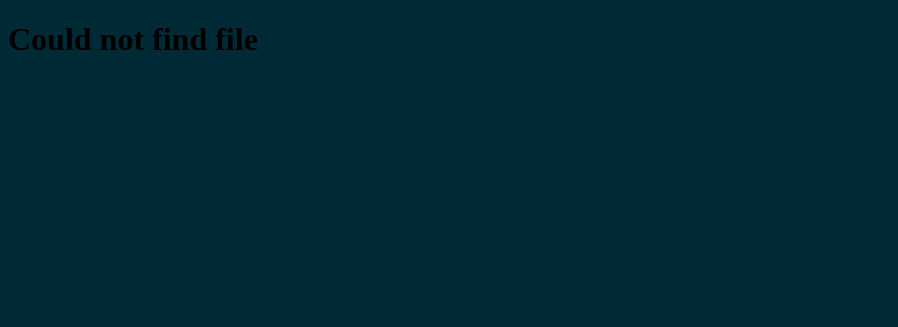
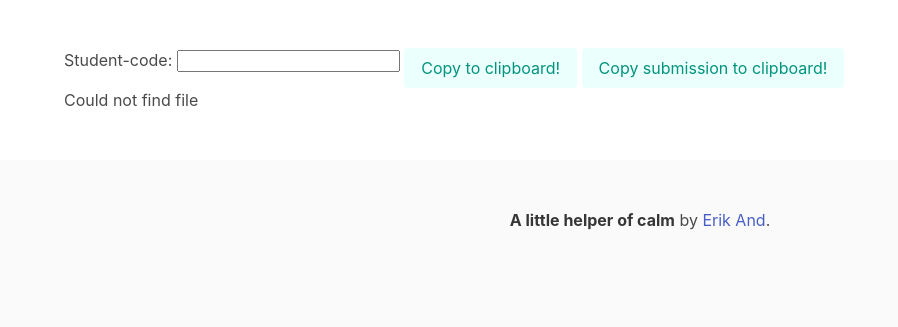
Before and after one commit to kalzun/assignment_view, a Flask app: template app/templates/fileviewer.html in a window 1280 px wide. Shown: the top 327 px of the page, without its empty margins (0-898 px from the left). Run offline with Flask 2, Linux system fonts and the light colour scheme; the template is opened without the code that fills it, so the values that code supplies are empty; some libraries are stand-ins or nearby versions.

Commit message:
Add copy from frontend available

```diff
--- /dev/null
+++ b/app/pytest.ini
@@ -0,0 +1,4 @@
+# pytest.ini
+[pytest]
+testpaths =
+    test
--- a/app/sort_server.py
+++ b/app/sort_server.py
@@ -15,6 +15,10 @@ app = Flask(__name__,
 # To run the development server:
 # export FLASK_APP=sort_server.py
 # flask run
+app.config.update(
+    TESTING=True,
+    TEMPLATES_AUTO_RELOAD = True,
+)
 
 app.config.from_object(__name__)
 
@@ -49,4 +53,21 @@ def get_specific_file(folder, group, filename):
     filepath = group_dir.joinpath(filename)
     with open(filepath, 'r') as f:
         content = ''.join(f.readlines())
-        return render_template('fileviewer.html', context=content)
+        return render_template('fileviewer.html', context=content, filename=get_studentcode_from_filename(filename))
+
+
+def get_studentcode_from_filename(filename):
+    '''
+    Studentcode consists of three letters and three int
+    if not found, return name of student
+    '''
+    def valid_student_code(code):
+        left, right = code[:3], code[3:]
+        return len(left) == 3 and len(right) == 3
+
+    splitted = filename.replace('.', '_').split('_')
+    for elem in splitted:
+        if valid_student_code(elem):
+            return elem
+    else:
+        return filename[:filename.find('_')]
--- a/app/templates/fileviewer.html
+++ b/app/templates/fileviewer.html
@@ -3,14 +3,25 @@
 <head>
     <title>Small app of calm</title>
     <link rel="stylesheet"
-      href="//cdnjs.cloudflare.com/ajax/libs/highlight.js/10.1.2/styles/solarized-dark.min.css">
+      href="https://cdnjs.cloudflare.com/ajax/libs/highlight.js/10.1.2/styles/tomorrow.min.css">
+     <link rel="stylesheet" href="https://cdn.jsdelivr.net/npm/bulma@0.9.0/css/bulma.min.css">
 <style>
 body {
 
-    background: #002b36;
+    < -- background: #002b36; -->
 }
+
+.invisible {
+    visibility: hidden;
+}
+
+#info-success-copy {
+  position: relative;
+  display: inline-block;
+}
+
 </style>
-<script src="//cdnjs.cloudflare.com/ajax/libs/highlight.js/10.1.2/highlight.min.js"></script>
+<script src="https://cdnjs.cloudflare.com/ajax/libs/highlight.js/10.1.2/highlight.min.js"></script>
 <script charset="UTF-8" src="https://cdnjs.cloudflare.com/ajax/libs/highlight.js/10.1.2/languages/python.min.js"></script>
  <script>hljs.initHighlightingOnLoad();</script>
 <!-- and it's easy to individually load additional languages -->
@@ -19,13 +30,81 @@ body {
     <!-- <script>hljs.initHighlightingOnLoad();</script> -->
 </head>
 <body>
+  <section class="section">
+        <div class="container">
+            <div class="student-code">
+            Student-code: <input type="text" type="text" value="{{filename}}" id="studentcode" readonly>
+            <button class="button is-primary is-light" onclick="copyStudentcode()">Copy to clipboard!</button>
+            <button class="button is-primary is-light" onclick="copyStudentsubmission()">Copy submission to clipboard!</button>
+            <span id="info-success-copy" class="tag is-success is-light invisible">Copied to clipboard!</span>
+        </div>
         {% if context %}
+        <div class="container">
             <div>
-   <pre><code class="python">{{ context }}
+               <pre><code class="python" id="submissioncode">{{ context }}
                </code></pre>
+            </div>
         </div>
         {% else %}
           <h1>Could not find file</h1>
         {% endif %}
+
+        </div>
+  </section>
+
+<footer class="footer">
+  <div class="content has-text-centered">
+    <p>
+      <strong>A little helper of calm</strong> by <a href="https://longrind.com">Erik And</a>. </p>
+
+  </div>
+</footer>
+
+    <script>
+        function copyStudentcode() {
+          /* Get the text field */
+          var copyText = document.getElementById("studentcode");
+
+          /* Select the text field */
+          copyText.select();
+          copyText.setSelectionRange(0, 99999); /*For mobile devices*/
+
+          /* Copy the text inside the text field */
+          document.execCommand("copy");
+
+          /* Alert the copied text */
+          <!-- alert("Copied the text: " + copyText.value); -->
+
+          toggleSuccessInfo("info-success-copy");
+
+        };
+
+        function copyStudentsubmission() {
+          /* Get the text field */
+          const el = document.createElement('textarea');
+          el.value = document.getElementById("submissioncode").textContent;
+          el.setAttribute('readonly', '');
+          el.style.position = 'absolute';
+          el.style.left = '-9999px';
+          document.body.appendChild(el);
+          el.select();
+          document.execCommand('copy');
+          document.body.removeChild(el);
+
+          toggleSuccessInfo("info-success-copy");
+        }
+        function toggleSuccessInfo(elemid){
+          document.getElementById(elemid).classList.toggle("invisible");
+          let promise = new Promise(function(resolve, reject) {
+              setTimeout(() => resolve("done"), 1000);
+            });
+          promise.then(
+              () => {document.getElementById(elemid).classList.toggle("invisible");}
+          );
+
+        }
+    </script>
+
+
 </body>
 </html>
```
Lines whose indentation alone changed are shown as unchanged.
